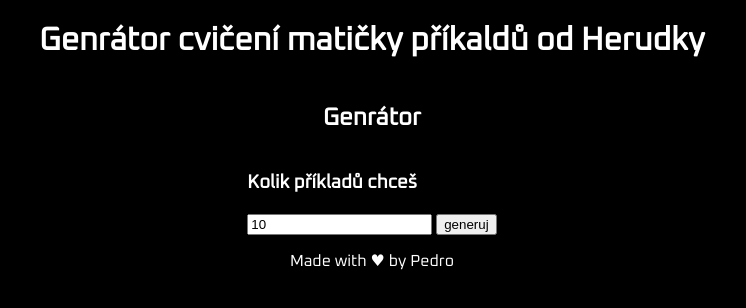
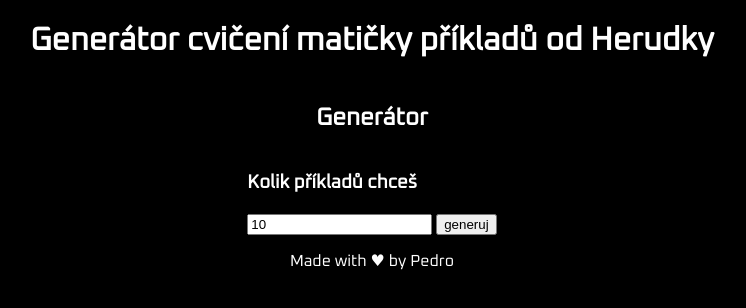
Before and after one commit to petrkucerak/cvicenimaticky, a plain HTML site: page index.html in a window 1280 px wide. Shown: the whole page, without its empty margins (268-1014 px from the left). Drawn offline with Linux system fonts and the light colour scheme.

Commit message:
vopreaveni debilnich preklepu pro fitka a jenika ♥

```diff
--- a/index.html
+++ b/index.html
@@ -8,10 +8,10 @@
 </head>
 <body>
     <header>
-        <h1>Genrátor cvičení matičky příkaldů od Herudky</h1>
+        <h1>Generátor cvičení matičky příkladů od Herudky</h1>
     </header>
     <section class="generator">
-        <h2>Genrátor</h2>
+        <h2>Generátor</h2>
         <div class="generator__info">
             <h3>Kolik příkladů chceš</h3>
             <input id="count" type="number" value="10">
```
